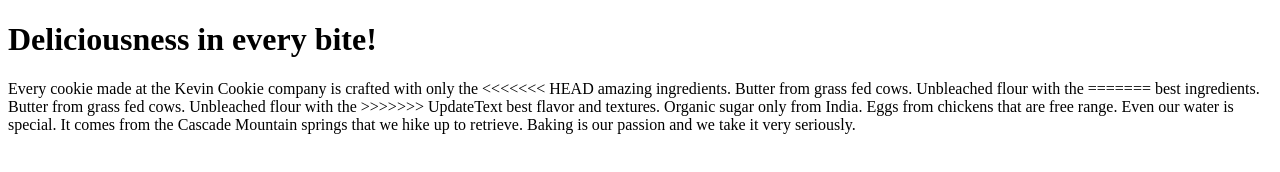
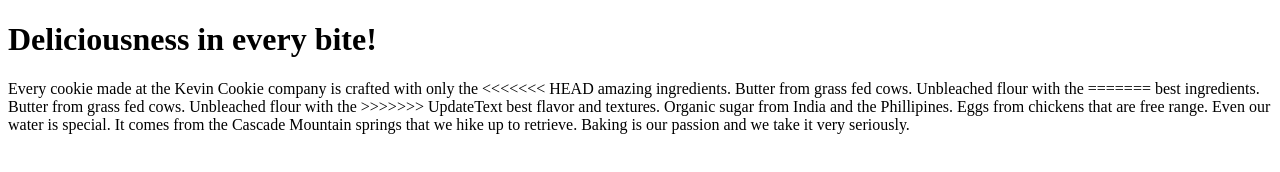
Before and after one commit to lesterc013/kevincookiecompany.com, a plain HTML site: page index.htm in a window 1280 px wide. Drawn offline with Linux system fonts and the light colour scheme.

Commit message:
Update index.htm
included Phillipines

```diff
--- a/index.htm
+++ b/index.htm
@@ -9,7 +9,7 @@
 =======
       best ingredients. Butter from grass fed cows. Unbleached flour with the
 >>>>>>> UpdateText
-      best flavor and textures. Organic sugar only from India. Eggs from
+      best flavor and textures. Organic sugar from India and the Phillipines. Eggs from
       chickens that are free range. Even our water is special. It comes from the
       Cascade Mountain springs that we hike up to retrieve. Baking is our
       passion and we take it very seriously.
```
